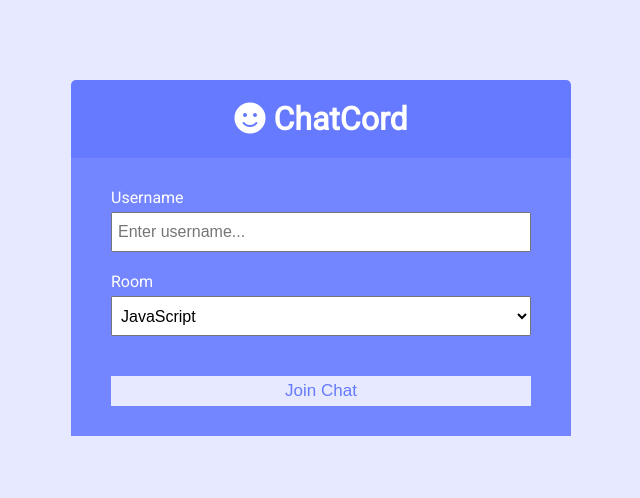
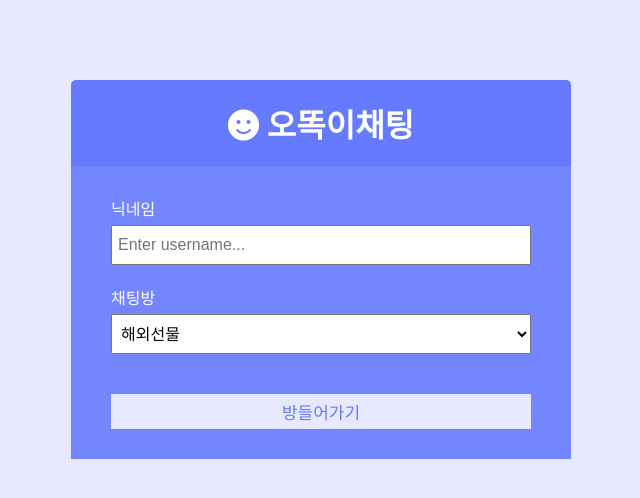
Before and after one commit to dhkim9988/oddoichatting, a website: page public/index.html in a window 1280 px wide. Shown: the whole page, without its empty margins (319-959 px from the left). Drawn offline with Linux system fonts and the light colour scheme.

Commit message:
채팅테스트중

```diff
--- a/public/index.html
+++ b/public/index.html
@@ -16,12 +16,12 @@
 	<body>
 		<div class="join-container">
 			<header class="join-header">
-				<h1><i class="fas fa-smile"></i> ChatCord</h1>
+				<h1><i class="fas fa-smile"></i> 오똑이채팅</h1>
 			</header>
 			<main class="join-main">
 				<form action="chat.html">
 					<div class="form-control">
-						<label for="username">Username</label>
+						<label for="username">닉네임</label>
 						<input
 							type="text"
 							name="username"
@@ -31,17 +31,16 @@
 						/>
 					</div>
 					<div class="form-control">
-						<label for="room">Room</label>
+						<label for="room">채팅방</label>
 						<select name="room" id="room">
-							<option value="JavaScript">JavaScript</option>
-							<option value="Python">Python</option>
+							<option value="JavaScript">해외선물</option>
+							<option value="Python">주식정보</option>
 							<option value="PHP">PHP</option>
 							<option value="C#">C#</option>
 							<option value="Ruby">Ruby</option>
-							<option value="Java">Java</option>
 						</select>
 					</div>
-					<button type="submit" class="btn">Join Chat</button>
+					<button type="submit" class="btn">방들어가기</button>
 				</form>
 			</main>
 		</div>
```
Also changed, not shown: public/chat.html (+5 -5 lines).
